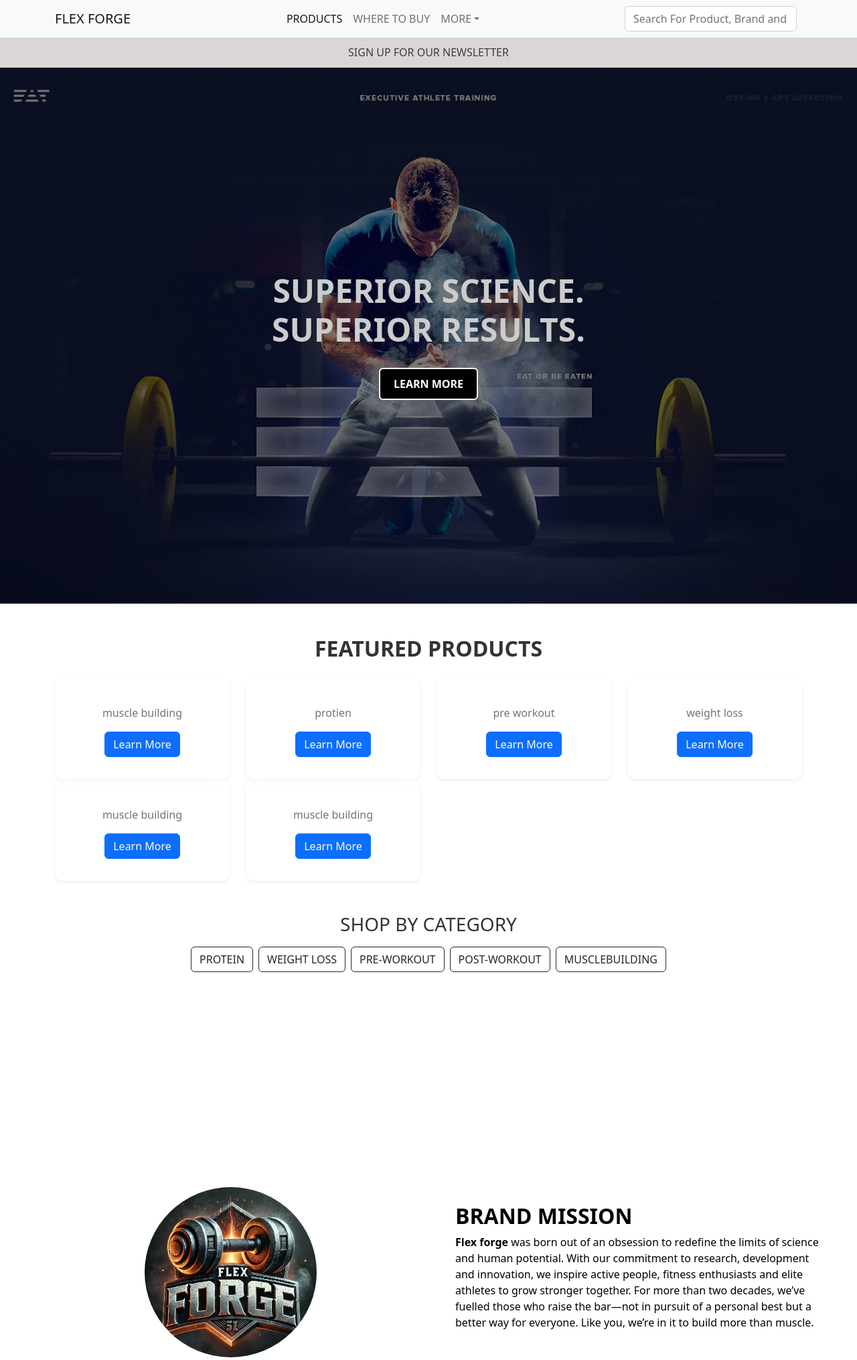
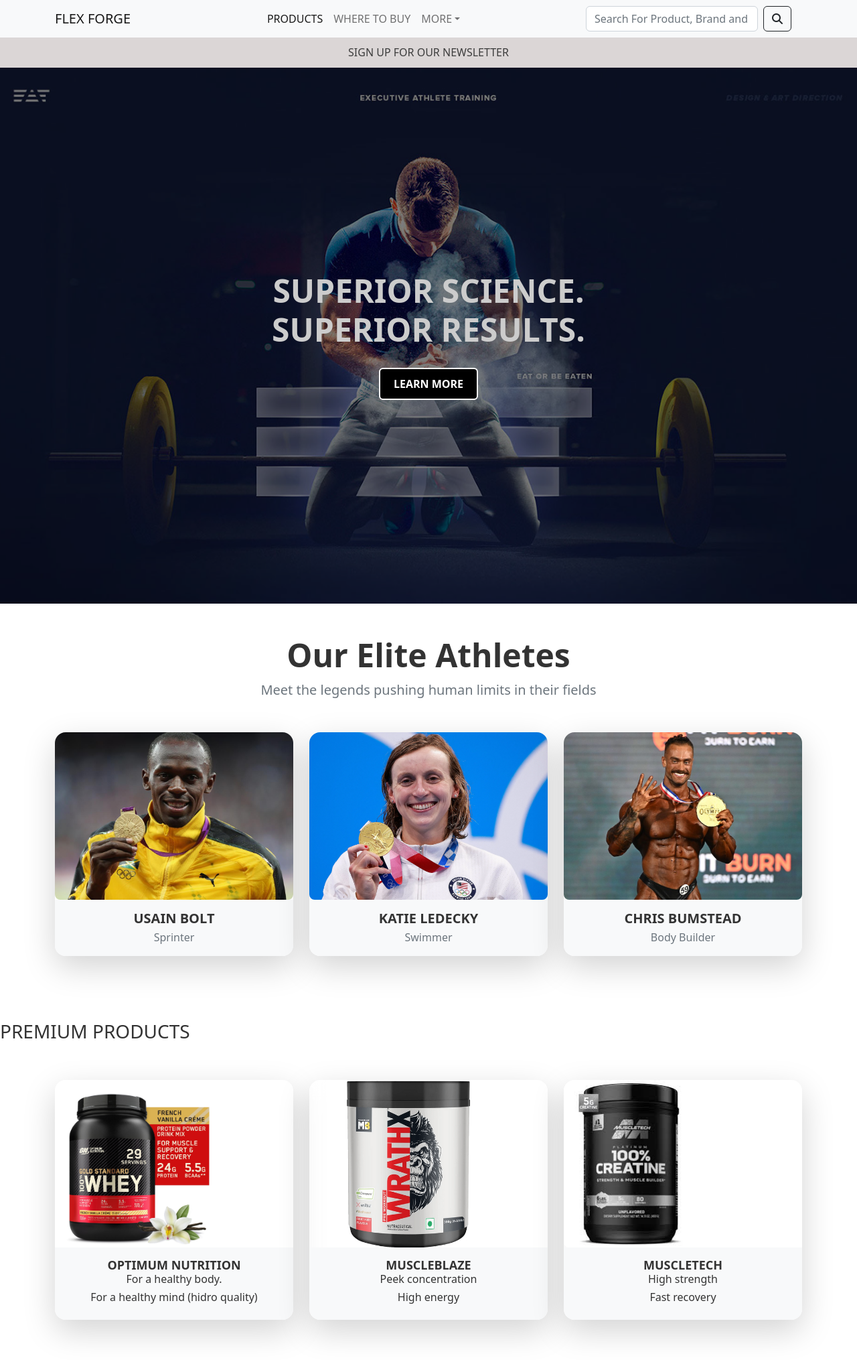
Before and after one commit to akshaykumark1/FLEX-FORGE-, a Django app: page / in a window 1280 px wide. Shown: the top 2030 px of the page at 67% size. Run offline with Django 3.2, Linux system fonts and the light colour scheme; data comes from the database, SQL or seed files in the repository; both versions use the stored data as it was after the commit; some libraries are stand-ins or nearby versions.

Commit message:
final touches

```diff
--- a/amazon_store/urls.py
+++ b/amazon_store/urls.py
@@ -50,7 +50,6 @@
     path('remove-from-wishlist/<int:product_id>/',views.remove_from_wishlist, name='remove_from_wishlist'),
 
 # payments
-    path('index',views.index,name='index'),
     path('order_payment/<int:id>', views.order_payment, name='order_payment'),
     path('razorpay/callback', views.callback, name='callback'),
     path('order_payment2',views.order_payment2,name='order_payment2'),
--- a/amazon_store/views.py
+++ b/amazon_store/views.py
@@ -510,8 +510,7 @@
 
 # payment section
 
-def index(request):
-    return render(request, "index.html")
+
 
 # Order payment view
 def order_payment(request, id):
@@ -654,6 +653,8 @@
 
         if verify_signature(request.POST):
             order.status = PaymentStatus.SUCCESS
+            order.save()
+            return redirect("home")  # Redirect to home page on success
         else:
             order.status = PaymentStatus.FAILURE
 
--- a/templates/accounts/account.html
+++ b/templates/accounts/account.html
@@ -57,7 +57,7 @@
 
             <div class="col-md-4 col-sm-6">
                 <div class="card">
-                    <h2>Contact Us</h2>
+                    <a href="{% url 'help' %}"><h2>Contact Us</h2></a>
                     <p>Contact our customer service via phone or chat</p>
                 </div>
             </div>
--- a/templates/base.html
+++ b/templates/base.html
@@ -600,20 +577,23 @@
 
                     <!-- Right section with Search Bar, User, Logout, and Cart -->
                <div class="d-flex align-items-center">
-                        <form class="d-flex" role="search" action="{% url 'search' %}" method="POST">
+                        <form class="d-flex me-3" role="search" action="{% url 'search' %}" method="POST">
                             {% csrf_token %}
 
                             <input id="search"
-                                class="form-control me-2" type="text" placeholder="Search For Product, Brand and More"
+                                class="form-control  me-2" type="text" placeholder="Search For Product, Brand and More"
                                 aria-label="Search" name="searched">
+                            <button class="btn btn-outline-dark" type="submit">
+                                <i class="fa-solid fa-magnifying-glass"></i>
+                            </button>
                         </form>
 
                         {% if user.is_authenticated %}
-                        <a href="{% url 'account' %}" class="nav-link me-2"><i class="fa-solid fa-user me-2"></i></a>
-                        <a href="{% url 'userlogout' %}" class="nav-link me-2"><i class="fa-solid fa-right-from-bracket me-2"></i></a>
-                        <a href="{% url 'wishlist' %}"><i class="fa-solid fa-heart me-2"></i></a>
+                        <a href="{% url 'account' %}" class="nav-link me-3"><i class="fa-solid fa-user me-2"></i></a>
+                        <a href="{% url 'userlogout' %}" class="nav-link me-3"><i class="fa-solid fa-right-from-bracket me-2"></i></a>
+                        <a href="{% url 'wishlist' %}"><i class="fa-solid fa-heart me-3"></i></a>
                         <a href="{% url 'cart' %}" class="nav-link">
-                            <img src="{% static 'images/cart.png' %}" alt="Cart" width="30" height="24" class="me-2">
+                            <img src="{% static 'images/cart.png' %}" alt="Cart" width="30" height="24" class="me-3">
                         </a>
                         {% endif %}
                     </div>
@@ -644,35 +624,101 @@
 
 
 
-<div class="container text-center my-5">
-    <h2 class="fw-bold">FEATURED PRODUCTS</h2>
-    <div class="row mt-4">
-        {% for i in product %}
-        <div class="col-md-3">
-            <div class="card p-3 shadow-sm">
-                <img src="{{ i.image.url }}" class="card-img-top" alt="{{ i.name }}">
-                <div class="card-body">
-                    <h5 class="card-title">{{ i.name }}</h5>
-                    <p class="text-muted">{{ i.category }}</p>
-                    <a href="{% url 'product_detail' i.id %}" class="btn btn-primary">Learn More</a>
+<div class="container py-5">
+    <!-- Section Headings -->
+    <div class="text-center mb-5">
+      <h2 class="fw-bold display-5">Our Elite Athletes</h2>
+      <p class="text-muted fs-5">Meet the legends pushing human limits in their fields</p>
+    </div>
+
+    <!-- Athlete Cards Grid -->
+    <div class="row g-4 justify-content-center">
+
+      <!-- Athlete Card -->
+      <div class="col-md-4 col-sm-6">
+        <div class="card border-0 shadow-lg rounded-4 overflow-hidden">
+          <img src="{%  static 'images/usain.jpg' %}" class="img-fluid" alt="Usain Bolt" style="height: 250px; object-fit: cover;">
+          <div class="card-body text-center bg-light">
+            <h5 class="fw-bold text-uppercase mb-1">Usain Bolt</h5>
+            <p class="text-muted mb-0">Sprinter</p>
+          </div>
+        </div>
+      </div>
+
+      <!-- Athlete Card -->
+      <div class="col-md-4 col-sm-6">
+        <div class="card border-0 shadow-lg rounded-4 overflow-hidden">
+          <img src="{% static 'images/katy.webp' %}" class="img-fluid" alt="Katie Ledecky" style="height: 250px; object-fit: cover;">
+          <div class="card-body text-center bg-light">
+            <h5 class="fw-bold text-uppercase mb-1">Katie Ledecky</h5>
+            <p class="text-muted mb-0">Swimmer</p>
+          </div>
+        </div>
+      </div>
+
+      <!-- Athlete Card -->
+      <div class="col-md-4 col-sm-6">
+        <div class="card border-0 shadow-lg rounded-4 overflow-hidden">
+          <img src="{%  static 'images/cbum.jpg' %}" class="img-fluid" alt="Simone Biles" style="height: 250px; object-fit: cover;">
+          <div class="card-body text-center bg-light">
+            <h5 class="fw-bold text-uppercase mb-1">Chris Bumstead</h5>
+            <p class="text-muted mb-0">Body Builder</p>
+          </div>
+        </div>
+      </div>
+
+    </div>
+  </div>
+
+
+
+
+
+    <h3 class="mt-5">PREMIUM PRODUCTS</h3>
+
+        <div class="container py-5">
+        <div class="row justify-content-between">
+            <div class="col-md-4 col-sm-6 float-start">
+            <div class="card border-0 shadow-lg rounded-4 overflow-hidden">
+                <div class="card-img-top position-relative">
+                <img src="{% static 'images/protien.jpg' %}" class="img-fluid" alt="Destination Name" style="object-fit: cover; height: 250px;">
+                </div>
+                <div class="card-body text-center bg-light">
+                <h5 class="card-title fw-bold mb-0 text-uppercase">OPTIMUM NUTRITION</h5>
+                <h6>For a healthy body.</h6><h6>For a healthy mind (hidro quality)</h6>
                 </div>
             </div>
+            </div>
+            <div class="col-md-4 col-sm-6 mx-auto">
+            <div class="card border-0 shadow-lg rounded-4 overflow-hidden">
+                <div class="card-img-top position-relative">
+                <img src="{% static 'images/wrath1.png' %}" class="img-fluid" alt="Destination Name" style="object-fit: cover; height: 250px;">
+                </div>
+                <div class="card-body text-center bg-light">
+                <h5 class="card-title fw-bold mb-0 text-uppercase">MUSCLEBLAZE</h5>
+                <h6>Peek concentration</h6><h6>High energy</h6>
+                </div>
+            </div>
+            </div>
+            <div class="col-md-4 col-sm-6 float-end">
+            <div class="card border-0 shadow-lg rounded-4 overflow-hidden">
+                <div class="card-img-top position-relative">
+                <img src="{% static 'images/creatine1.jpeg' %}" class="img-fluid" alt="Destination Name" style="object-fit: cover; height: 250px;">
+                </div>
+                <div class="card-body text-center bg-light">
+                <h5 class="card-title fw-bold mb-0 text-uppercase">MUSCLETECH</h5>
+                <h6>High strength</h6><h6>Fast recovery</h6>
+                </div>
+            </div>
+            </div>
         </div>
-        {% endfor %}
-    </div>
-    <h3 class="mt-5">SHOP BY CATEGORY</h3>
-    <div class="d-flex justify-content-center gap-2 mt-3">
-        <button class="btn btn-outline-dark">PROTEIN</button>
-        <button class="btn btn-outline-dark">WEIGHT LOSS</button>
-        <button class="btn btn-outline-dark">PRE-WORKOUT</button>
-        <button class="btn btn-outline-dark">POST-WORKOUT</button>
-        <button class="btn btn-outline-dark">MUSCLEBUILDING</button>
-    </div>
+        </div>
+
 </div>
 <div class="container-1">
     <div class="row mission-section">
         <div class="col-md-6 image-container">
-            <img src="{% static 'images/stlogo.webp' %}" alt="FLEX FORGE ">
+            <img src="{% static 'images/log.png' %}" alt="FLEX FORGE ">
         </div>
         <div class="col-md-6 text-container">
             <h2 class="fw-bold">BRAND MISSION</h2>
```
Also changed, not shown: other parts of templates/base.html (+136 -159 lines), templates/user/address.html (+0 -10 lines), templates/user/mainhead.html (+17 -18 lines), templates/user/product_detail.html (+12 -5 lines), templates/user/search.html (+3 -18 lines), db.sqlite3, static/images/Capture.PNG (deleted), static/images/cbum.jpg (added), static/images/katy.webp (added), static/images/log.png (added), static/images/usain.jpg (added), static/images/wrath1.png (added).
